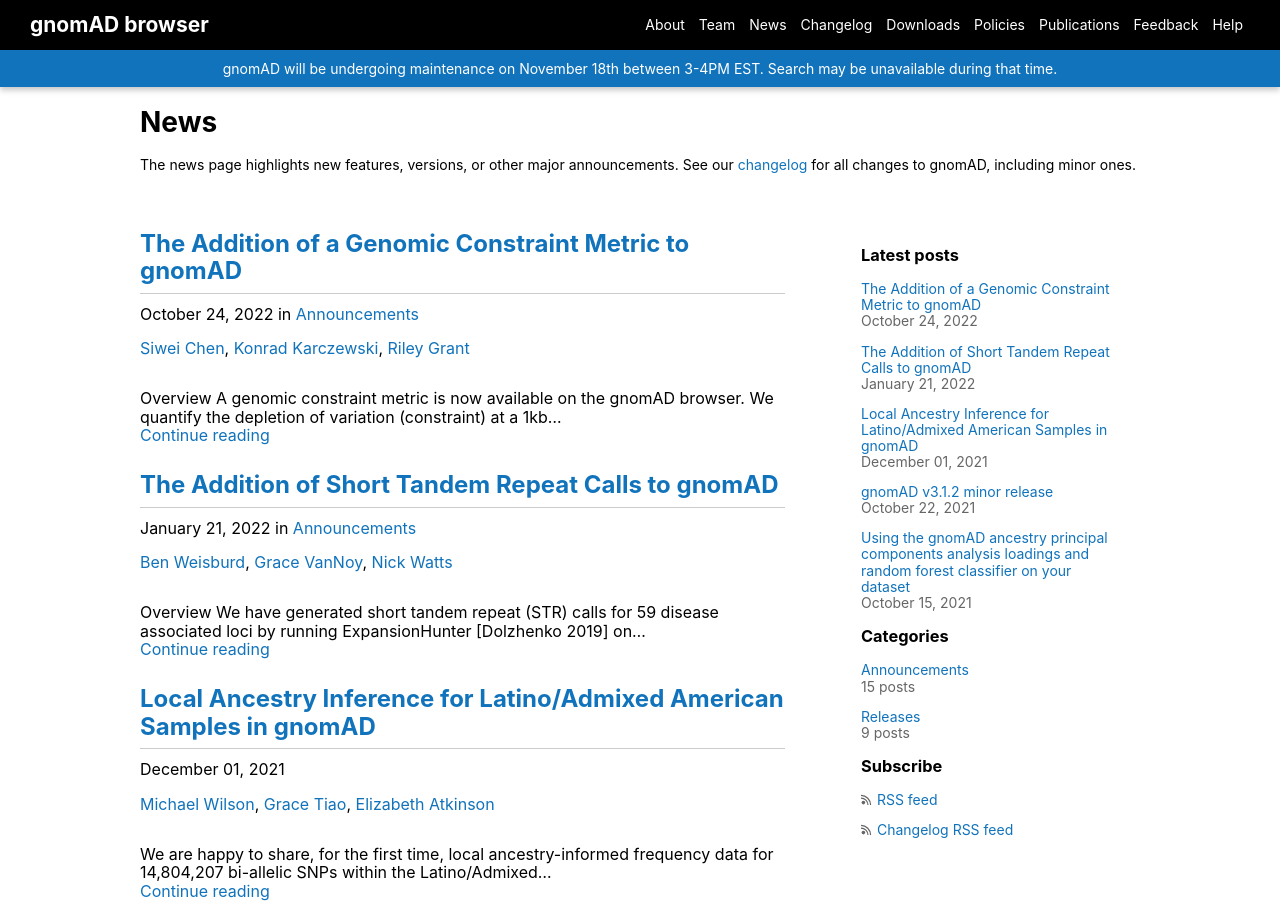
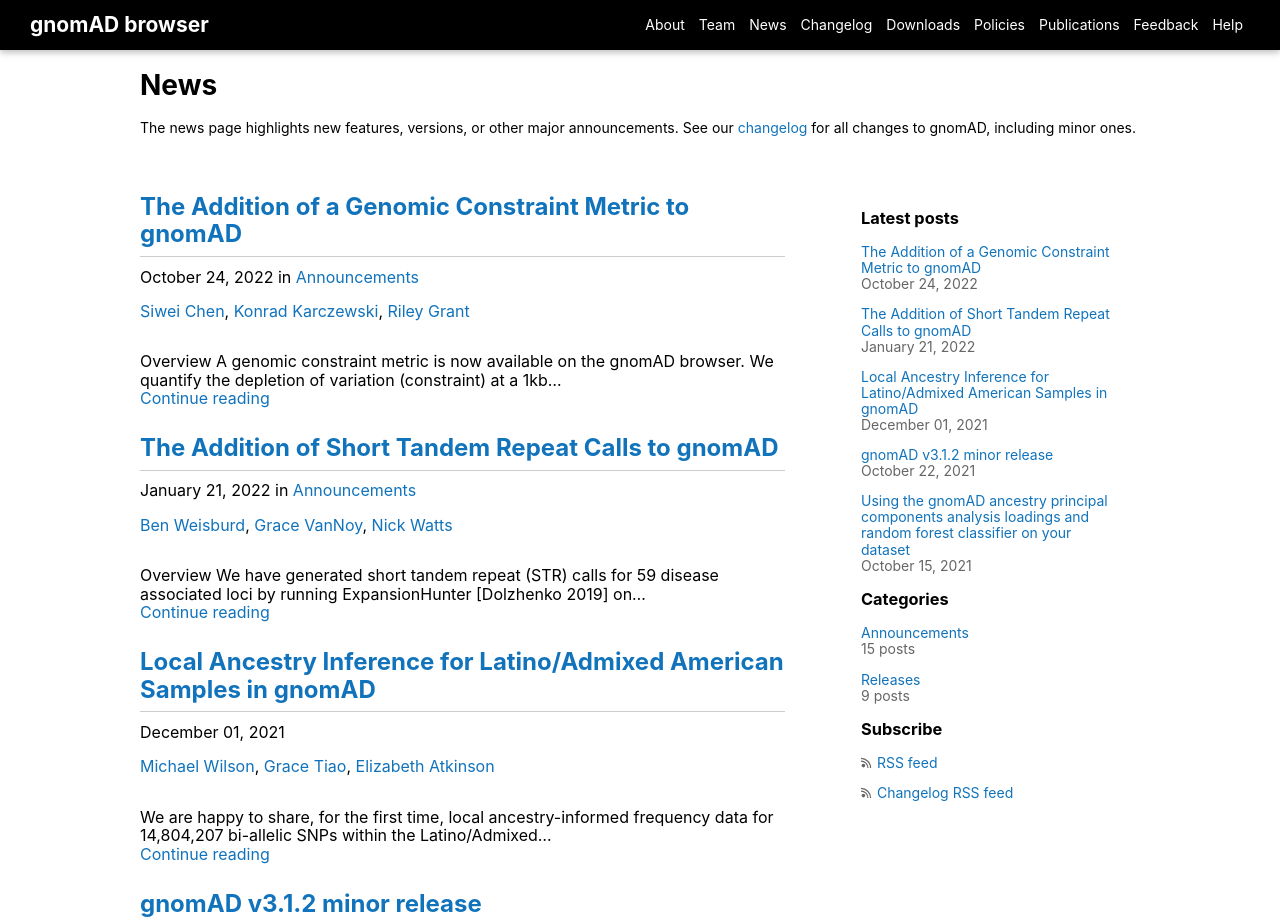
Before and after one commit to broadinstitute/gnomad-blog, a Gatsby site: page / in a window 1280 px wide. Shown: the top 921 px of the page. Built offline with nearby package versions, Linux system fonts and the light colour scheme; Gatsby itself is replaced by a stand-in of ours.

Commit message:
Remove eck update notice banner

```diff
--- a/src/components/layout.js
+++ b/src/components/layout.js
@@ -45,7 +45,7 @@
   }
 `;
 
-const BANNER_CONTENT = `gnomAD will be undergoing maintenance on November 18th between 3-4PM EST. Search may be unavailable during that time.`;
+const BANNER_CONTENT = null;
 
 const Layout = ({ children, title }) => {
   const { site } = useStaticQuery(
```
